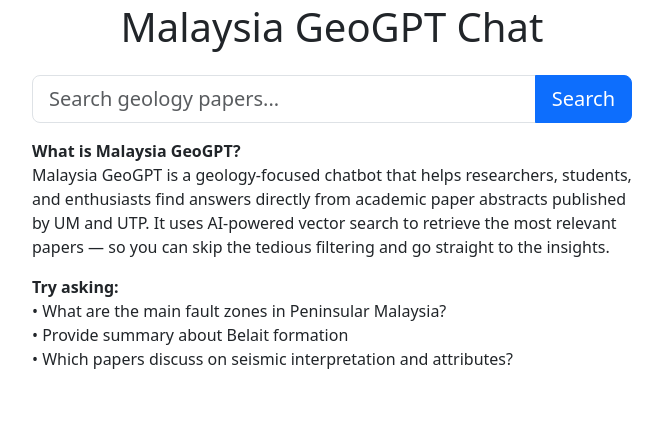
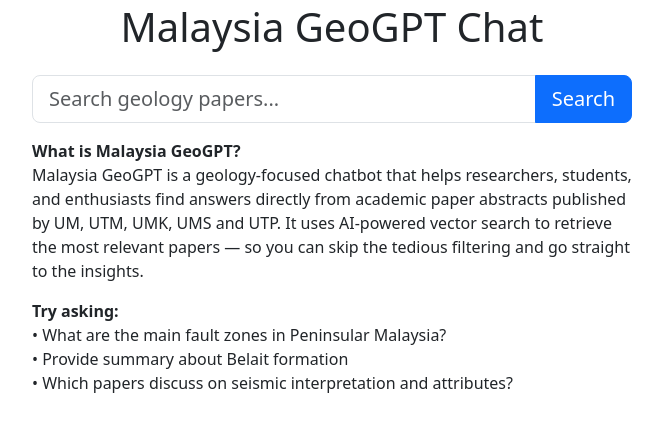
Before and after one commit to flop2106/Malaysia-GeoGPT, a Flask app: page / in a window 1280 px wide. Shown: the part 117-549 px from the top of the page, without its empty margins (308-971 px from the left). Run offline with Flask 3, Linux system fonts and the light colour scheme.

Commit message:
change index.html description for more university

```diff
--- a/templates/index.html
+++ b/templates/index.html
@@ -23,7 +23,7 @@
     </form>
     <div class="text-start mx-auto" style="max-width:600px;">
         <p><strong>What is Malaysia GeoGPT?</strong><br>
-        Malaysia GeoGPT is a geology-focused chatbot that helps researchers, students, and enthusiasts find answers directly from academic paper abstracts published by UM and UTP. It uses AI-powered vector search to retrieve the most relevant papers — so you can skip the tedious filtering and go straight to the insights.</p>
+        Malaysia GeoGPT is a geology-focused chatbot that helps researchers, students, and enthusiasts find answers directly from academic paper abstracts published by UM, UTM, UMK, UMS and UTP. It uses AI-powered vector search to retrieve the most relevant papers — so you can skip the tedious filtering and go straight to the insights.</p>
         <p><strong>Try asking:</strong><br>
         • What are the main fault zones in Peninsular Malaysia?<br>
         • Provide summary about Belait formation<br>
```
